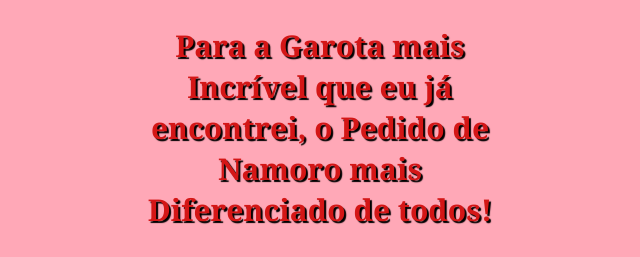
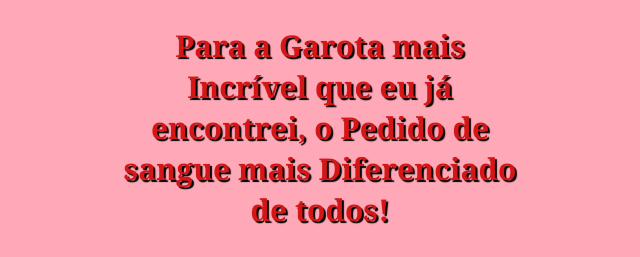
Before and after one commit to M17DEV/quer-ser-minha-irma-pra-todo-o-sempre-, a plain HTML site: page obrigado.html in a window 1280 px wide. Shown: the top 257 px of the page, without its empty margins (320-960 px from the left). Drawn offline with Linux system fonts and the light colour scheme.

Commit message:
Update obrigado.html

```diff
--- a/obrigado.html
+++ b/obrigado.html
@@ -11,7 +11,7 @@
 <body>
     <div id="container">
 
-        <h2 class="cor1">Para a Garota mais Incrível que eu já encontrei, o Pedido de Namoro mais Diferenciado de todos!</h2>
+        <h2 class="cor1">Para a Garota mais Incrível que eu já encontrei, o Pedido de sangue mais Diferenciado de todos!</h2>
 <p></p>
 
         <p>Saiba que não tem volta</p>
```
